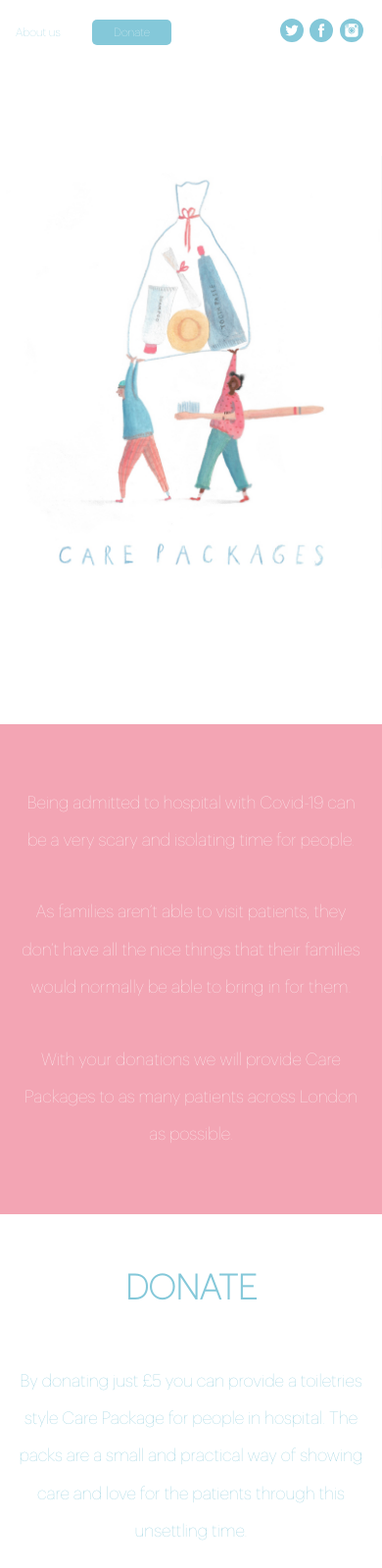
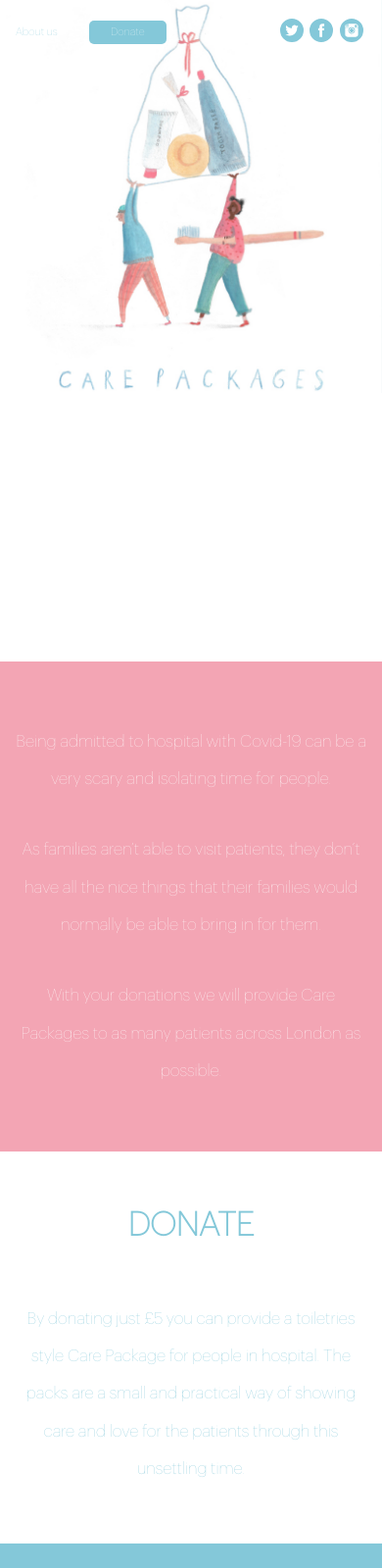
Before and after one commit to chrisphillers/care-packages, a Gatsby site: page / in a window 390 px wide. Shown: the top 1600 px of the page at 98% size. Built offline with nearby package versions, Linux system fonts and the light colour scheme; Gatsby itself is replaced by a stand-in of ours; a web font is replaced by a local one.

Commit message:
more responsive

```diff
--- a/src/components/carepackagehome/donate.styles.js
+++ b/src/components/carepackagehome/donate.styles.js
@@ -33,7 +33,7 @@ export const DonateTextContainer = styled.div`
   /* justify-content: space-around; */
   /* flex-direction: column; */
 
-  font-size: calc(16px + (43 - 16) * ((100vw - 300px) / (1920 - 300)));
+  font-size: calc(16px + (30 - 16) * ((100vw - 300px) / (1920 - 300)));
 
   > * {
     /* color: white; */
@@ -54,7 +54,7 @@ export const Title = styled.div`
   margin-bottom: 3rem;
   h2 {
     text-transform: uppercase;
-    font-size: calc(30px + (70 - 30) * ((100vw - 300px) / (1920 - 300)));
+    font-size: calc(30px + (60 - 30) * ((100vw - 300px) / (1920 - 300)));
     margin: 0;
   }
   p {
@@ -71,7 +71,7 @@ export const Title = styled.div`
   }
 
   @media (min-width: 800px) {
-    margin-bottom: 6rem;
+    margin-bottom: 4rem;
   }
 `;
 
--- a/src/components/carepackagehome/hero.styles.js
+++ b/src/components/carepackagehome/hero.styles.js
@@ -32,7 +32,7 @@ export const HeroText = styled.div`
   justify-content: space-around;
   flex-direction: column;
   p {
-    font-size: calc(16px + (43 - 16) * ((100vw - 300px) / (1920 - 300)));
+    font-size: calc(16px + (31 - 16) * ((100vw - 300px) / (1920 - 300)));
   }
   @media (min-width: 767px) {
     padding: 0 4rem;
--- a/src/components/carepackagehome/instagramgallery.js
+++ b/src/components/carepackagehome/instagramgallery.js
@@ -35,7 +35,7 @@ const localData = {
       },
       {
         image:
-          "https://scontent-frx5-1.cdninstagram.com/v/t50.2886-16/96054568_1336577496548050_8989679371716716672_n.mp4?_nc_ht=scontent-frx5-1.cdninstagram.com&_nc_cat=110&_nc_ohc=IAAyVAN-TLcAX_VY9jL&oe=5ED83FF4&oh=fd53e59d7c1a7417816aae69a4543327",
+          "https://scontent-frt3-2.cdninstagram.com/v/t51.2885-15/e35/p480x480/96358860_918261308619781_7571877121318044639_n.jpg?_nc_ht=scontent-frt3-2.cdninstagram.com&_nc_cat=101&_nc_ohc=Ck9QAg3QsCwAX9gIuBd&oh=2c545e4ed60c1de1db5483277952422f&oe=5EDE1913",
         url: "https://www.instagram.com/p/CAF1vqyp5_3/",
       },
       {
@@ -45,18 +45,13 @@ const localData = {
       },
       {
         image:
-          "https://scontent-frt3-1.cdninstagram.com/v/t51.2885-15/sh0.08/e35/s750x750/98109208_248639346557335_5024508482649666703_n.jpg?_nc_ht=scontent-frt3-1.cdninstagram.com&_nc_cat=107&_nc_ohc=MpL9rWqaDX4AX_3t_IE&oh=17fe5450a120e1613f2e321ea4bdcee2&oe=5EFAC3F1",
-        url: "https://www.instagram.com/p/CAYF6wypQKg/",
+          "https://scontent-frt3-2.cdninstagram.com/v/t51.2885-15/e35/c120.0.716.716a/s320x320/97198571_1037979119931567_1032255416873476495_n.jpg?_nc_ht=scontent-frt3-2.cdninstagram.com&_nc_cat=103&_nc_ohc=XDWtZxf2pB8AX9wtubj&oh=166f949edd287ace5bb486d4fedd7b9d&oe=5F064CF9",
+        url: "https://www.instagram.com/p/CAFyAwiJSKa/",
       },
       {
         image:
-          "https://scontent-frt3-1.cdninstagram.com/v/t51.2885-15/sh0.08/e35/s750x750/98109208_248639346557335_5024508482649666703_n.jpg?_nc_ht=scontent-frt3-1.cdninstagram.com&_nc_cat=107&_nc_ohc=MpL9rWqaDX4AX_3t_IE&oh=17fe5450a120e1613f2e321ea4bdcee2&oe=5EFAC3F1",
-        url: "https://www.instagram.com/p/CAYF6wypQKg/",
-      },
-      {
-        image:
-          "https://scontent-frt3-1.cdninstagram.com/v/t51.2885-15/sh0.08/e35/s750x750/98109208_248639346557335_5024508482649666703_n.jpg?_nc_ht=scontent-frt3-1.cdninstagram.com&_nc_cat=107&_nc_ohc=MpL9rWqaDX4AX_3t_IE&oh=17fe5450a120e1613f2e321ea4bdcee2&oe=5EFAC3F1",
-        url: "https://www.instagram.com/p/CAYF6wypQKg/",
+          "https://scontent-frt3-1.cdninstagram.com/v/t51.2885-15/e35/96419062_560983741224295_5141353574567235916_n.jpg?_nc_ht=scontent-frt3-1.cdninstagram.com&_nc_cat=107&_nc_ohc=HTkCsDmOBdcAX8Fkk7N&oh=beccacab237aaaca954b314cfba6e4cf&oe=5F06452E",
+        url: "https://www.instagram.com/p/CAFxHk7pJ6k/",
       },
     ],
   },
@@ -71,7 +66,7 @@ export const InstaGallery = () => {
         <Title>{title}</Title>
       </TitleArea>
       <Posts>
-        {posts.slice(0, 6).map((post) => {
+        {posts.map((post) => {
           return (
             <PostWrap>
               <a href={post.url}>
--- a/src/components/carepackagehome/waystohelp.js
+++ b/src/components/carepackagehome/waystohelp.js
@@ -65,7 +65,7 @@ const HelpItem = styled.div`
   /* justify-content: space-evenly; */
   background-color: ${(props) => props.content?.color};
   color: white;
-  font-size: calc(12px + (24 - 12) * ((100vw - 300px) / (1920 - 300)));
+  font-size: calc(12px + (20 - 12) * ((100vw - 300px) / (1920 - 300)));
   h2 {
     text-transform: capitalise;
   }
--- a/src/components/header.js
+++ b/src/components/header.js
@@ -39,13 +39,19 @@ export const Header = () => {
         </Nav>
         <SocialLogos>
           {/* <img src="../../content/assets/svgs/twitter.svg"></img> */}
+          <div>
             <Twitter></Twitter>
+          </div>
+          <div>
             <a href="https://www.facebook.com/Care-Packages-104068491271279/">
               <Facebook></Facebook>
             </a>
+          </div>
+          <div>
             <a href="https://www.instagram.com/uk.care.packages/">
               <Instagram></Instagram>
             </a>
+          </div>
         </SocialLogos>
       </Top>
       <InfoArrow fill="black" color="black"></InfoArrow>
@@ -58,10 +64,10 @@ export const SocialLogos = styled.div`
   margin: 1rem;
 
   /* padding: 2rem; */
-
+  display: flex;
   svg {
-    width: auto;
-    height: 1.5rem;
+    height: auto;
+    width: 1.5rem;
     margin: 0.2rem;
     :hover {
       fill: white;
@@ -69,6 +75,8 @@ export const SocialLogos = styled.div`
   }
 
   svg > * {
+    /* align-content: center;
+    flex-direction: column; */
     :hover {
       fill: white;
     }
@@ -76,8 +84,8 @@ export const SocialLogos = styled.div`
 
   @media (min-width: 767px) {
     svg {
-      height: 3rem;
-      margin: 0.7rem;
+      width: 2.3rem;
+      margin: 0 0.2rem;
     }
   }
 
@@ -85,9 +93,7 @@ export const SocialLogos = styled.div`
 `;
 
 export const Nav = styled.nav`
-  display: flex;
-  align-items: center;
-  font-size: calc(10px + (40 - 10) * ((100vw - 300px) / (1920 - 300)));
+  font-size: calc(10px + (26 - 10) * ((100vw - 300px) / (1920 - 300)));
   /* justify-content: flex-start; */
   /* margin: 1rem; */
   /* padding: 2rem; */
@@ -113,6 +119,8 @@ export const Nav = styled.nav`
 export const Top = styled.div`
   display: flex;
   justify-content: space-between;
+
+  align-items: center;
 `;
 
 export const DonateButton = styled.a`
@@ -134,12 +142,12 @@ export const HeaderBlock = styled.div`
   background-color: white;
   background-size: contain;
   background-repeat: no-repeat;
-  background-position: center;
+  background-position: center -20px;
   height: ${({ aboutUsRender }) => (aboutUsRender ? "70px" : "80vh")};
   display: flex;
   flex-direction: column;
   justify-content: space-between;
-  padding-bottom: 4rem;
+  /* padding-bottom: 4rem; */
   background-image: url(${({ aboutUsRender }) =>
     aboutUsRender ? null : heroPic});
 `;
--- a/src/components/layout.js
+++ b/src/components/layout.js
@@ -43,7 +43,7 @@ const SiteWrapper = styled.div`
 
 const Centre = styled.div`
   width: 100%;
-  max-width: 1440px;
+  max-width: 1200px;
   /* padding: 0 1.4rem; */
 
   @media (min-width: 1025px) {
```
Lines whose indentation alone changed are shown as unchanged.
